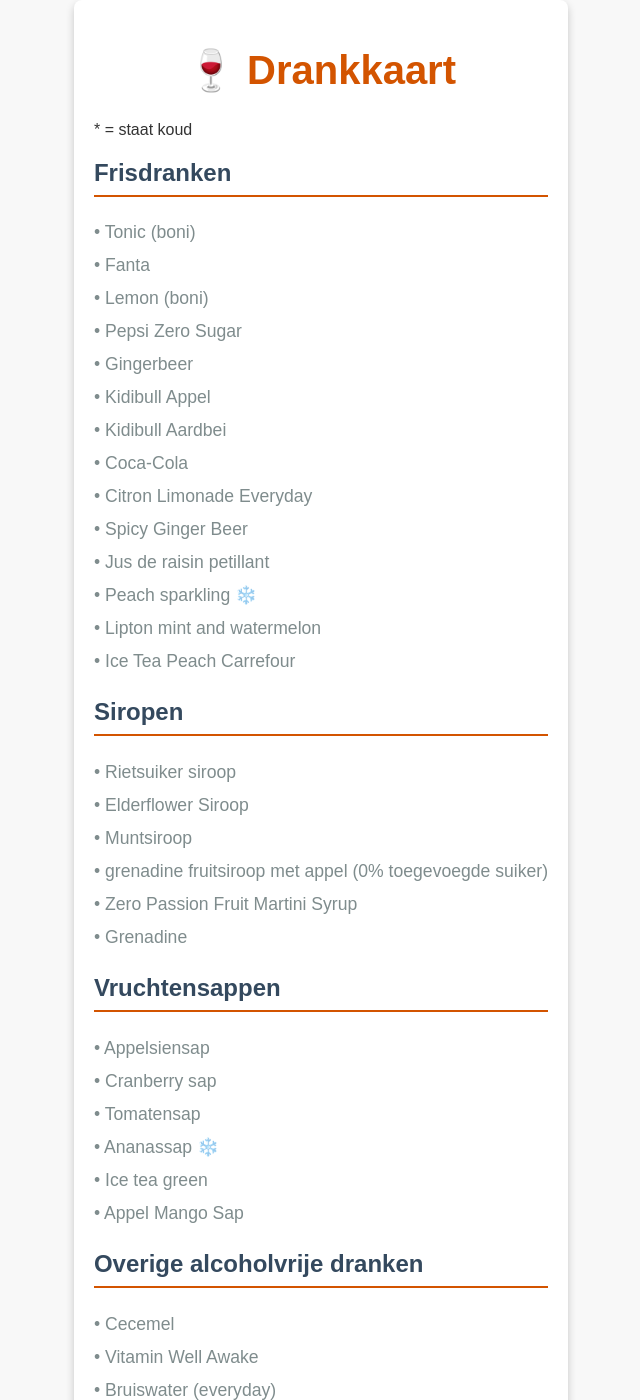
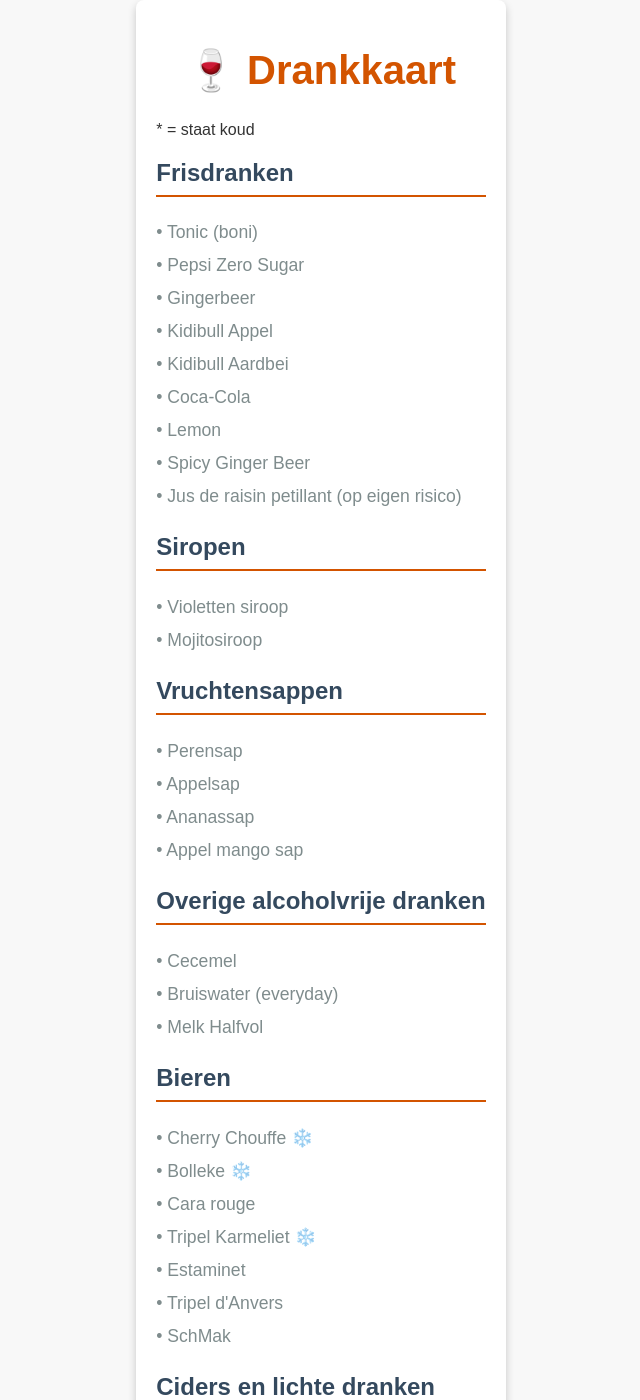
Before and after one commit to arnodeceuninck/menucard, a Jekyll site: the page built from index.html, in a window 1280 px wide and 1400 px high. Shown: the whole window, without its empty margins (319-959 px from the left). Built offline with Jekyll 4.4.1, drawn with Linux system fonts in a browser that asks for light colours; some of the changed text lies outside the part shown.

Commit message:
Update menu_auto.yml

```diff
--- a/_data/menu_auto.yml
+++ b/_data/menu_auto.yml
@@ -1,42 +1,28 @@
 - items:
   - Tonic (boni)
-  - Fanta
-  - Lemon (boni)
   - Pepsi Zero Sugar
   - Gingerbeer
   - Kidibull Appel
   - Kidibull Aardbei
   - Coca-Cola
-  - 'Citron Limonade Everyday '
+  - Lemon
   - Spicy Ginger Beer
-  - Jus de raisin petillant
-  - Peach sparkling ❄️
-  - Lipton mint and watermelon
-  - 'Ice Tea Peach Carrefour '
+  - Jus de raisin petillant (op eigen risico)
   name: Frisdranken
 - items:
-  - 'Rietsuiker siroop '
-  - Elderflower Siroop
-  - 'Muntsiroop '
-  - grenadine fruitsiroop met appel (0% toegevoegde suiker)
-  - Zero Passion Fruit Martini Syrup
-  - Grenadine
+  - Violetten siroop
+  - Mojitosiroop
   name: Siropen
 - items:
-  - Appelsiensap
-  - Cranberry sap
-  - Tomatensap
-  - Ananassap ❄️
-  - Ice tea green
-  - Appel Mango Sap
+  - Perensap
+  - Appelsap
+  - Ananassap
+  - Appel mango sap
   name: Vruchtensappen
 - items:
   - Cecemel
-  - Vitamin Well Awake
   - Bruiswater (everyday)
-  - VIT-HIT Apple + Elderflower Flavour
   - Melk Halfvol
-  - Rodeo
   name: Overige alcoholvrije dranken
 - items:
   - Cherry Chouffe ❄️
```
